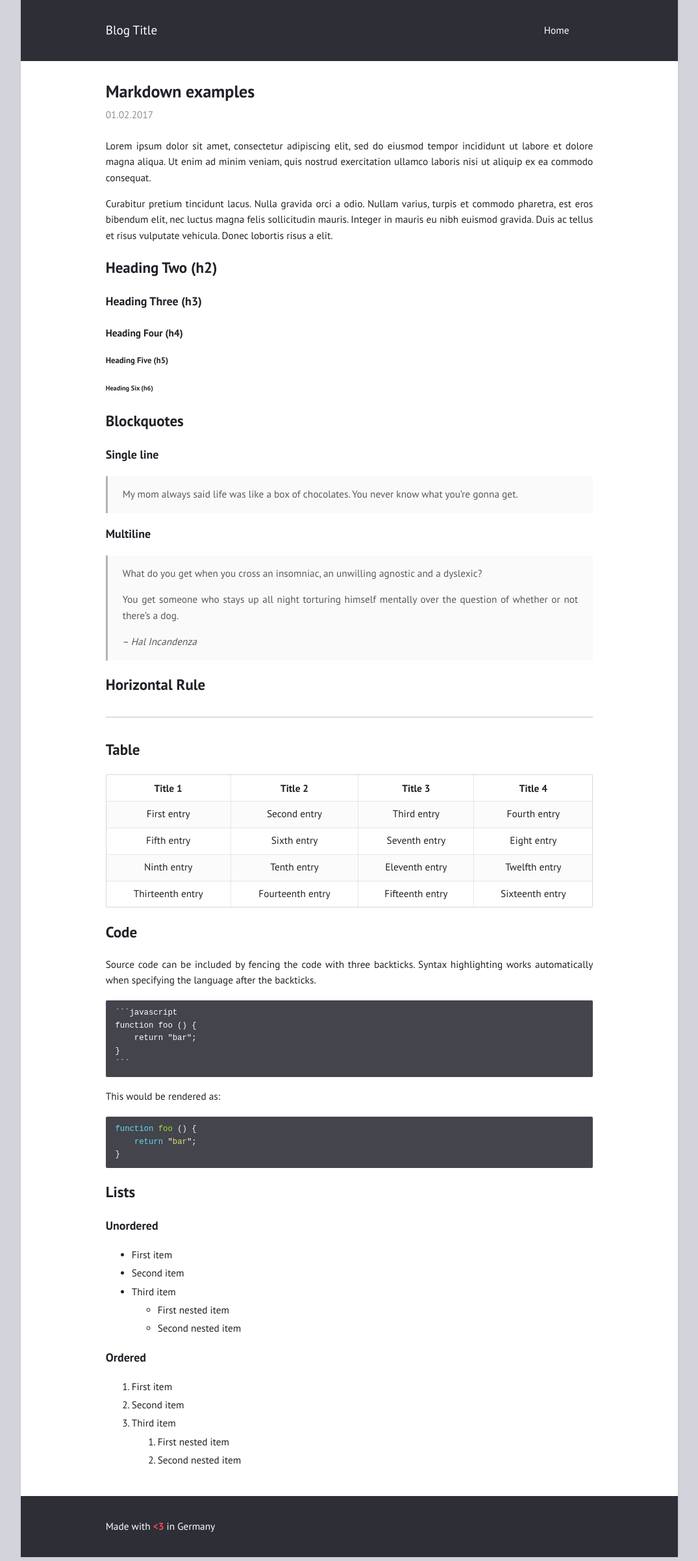
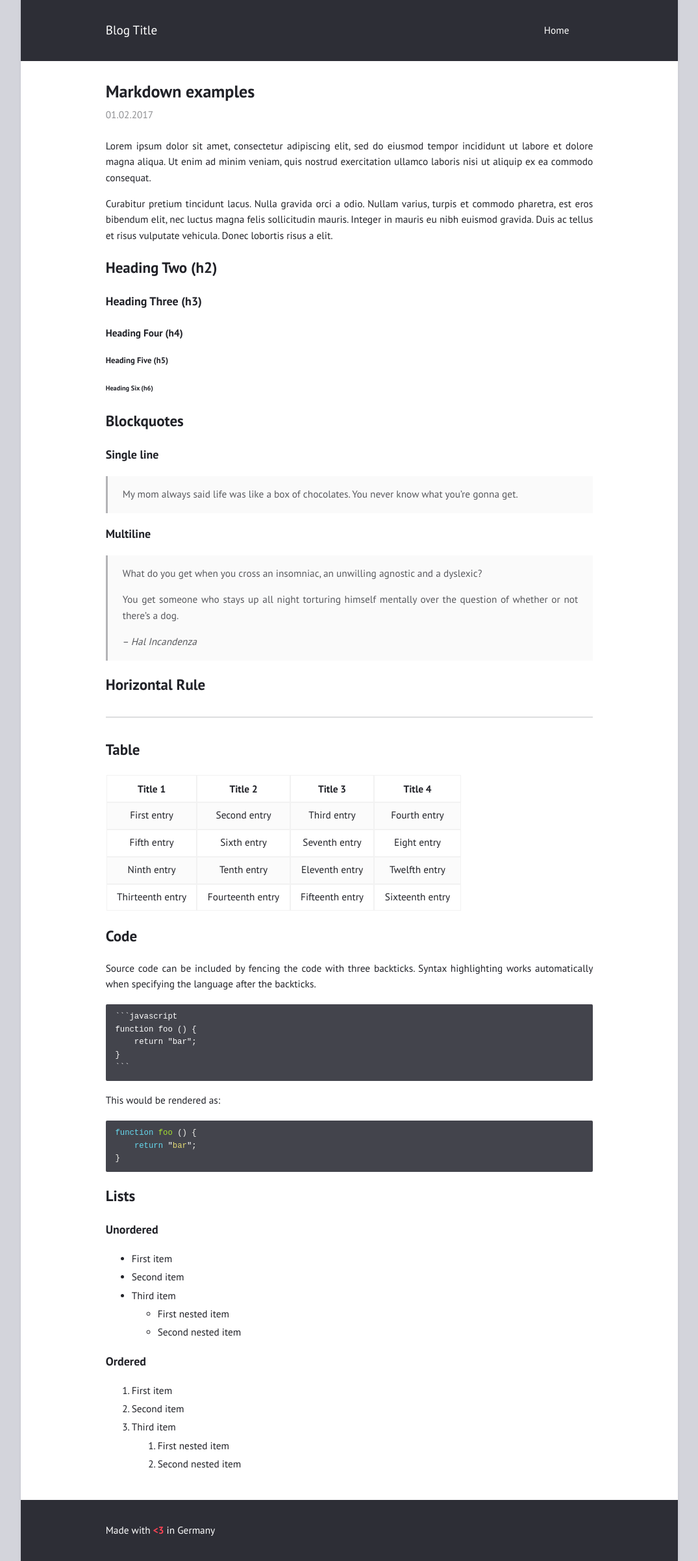
Before and after one commit to liebig/liebig.github.io, a Jekyll site: the page built from _posts/2017-02-01-markdown-examples.md, in a window 1280 px wide. Shown: the whole page at 65% size, without its empty margins (102-1177 px from the left). Built offline with Jekyll 4.4.1, drawn with Linux system fonts in a browser that asks for light colours.

Commit message:
Fix responsive tables

```diff
--- a/_sass/basic.sass
+++ b/_sass/basic.sass
@@ -18,16 +18,7 @@ body
 
 @media (max-width: 600px)
   table
-    width: 100% !important
     max-width: 100%
-    table-layout: fixed
-    overflow-x: visible
-    box-sizing: border-box
-
-  th, td
-    word-wrap: break-word
-    overflow-wrap: break-word
-    white-space: normal
     box-sizing: border-box
 
 h1, h2, h3, h4, h5, h6
@@ -81,11 +72,8 @@ img
 table
   width: 100%
   max-width: 100%
-  border-spacing: 1px
-  border-radius: 2px
-  box-shadow: 0 0 0 1px rgba(0,0,0,0.12) inset
+  display: block
   overflow-x: auto
-  -webkit-overflow-scrolling: touch
   text-align: center
 
 th, td
```
